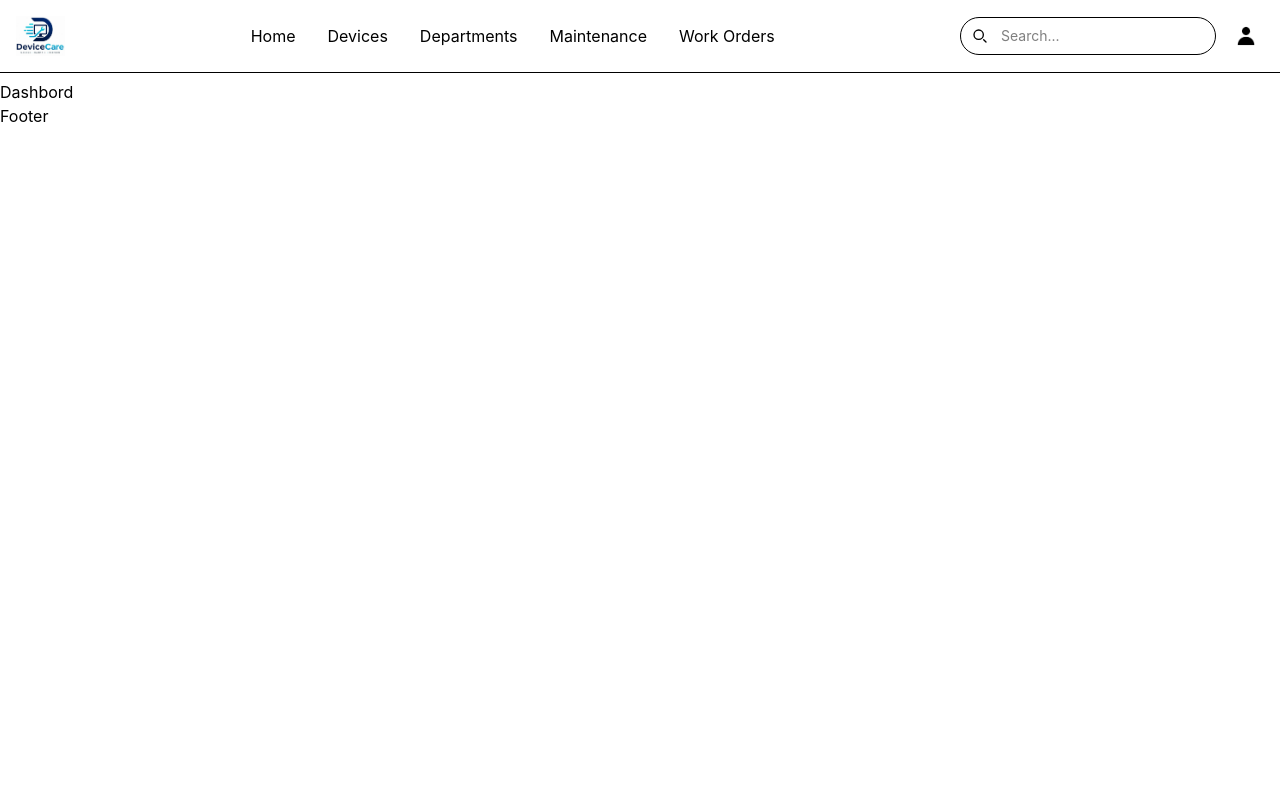
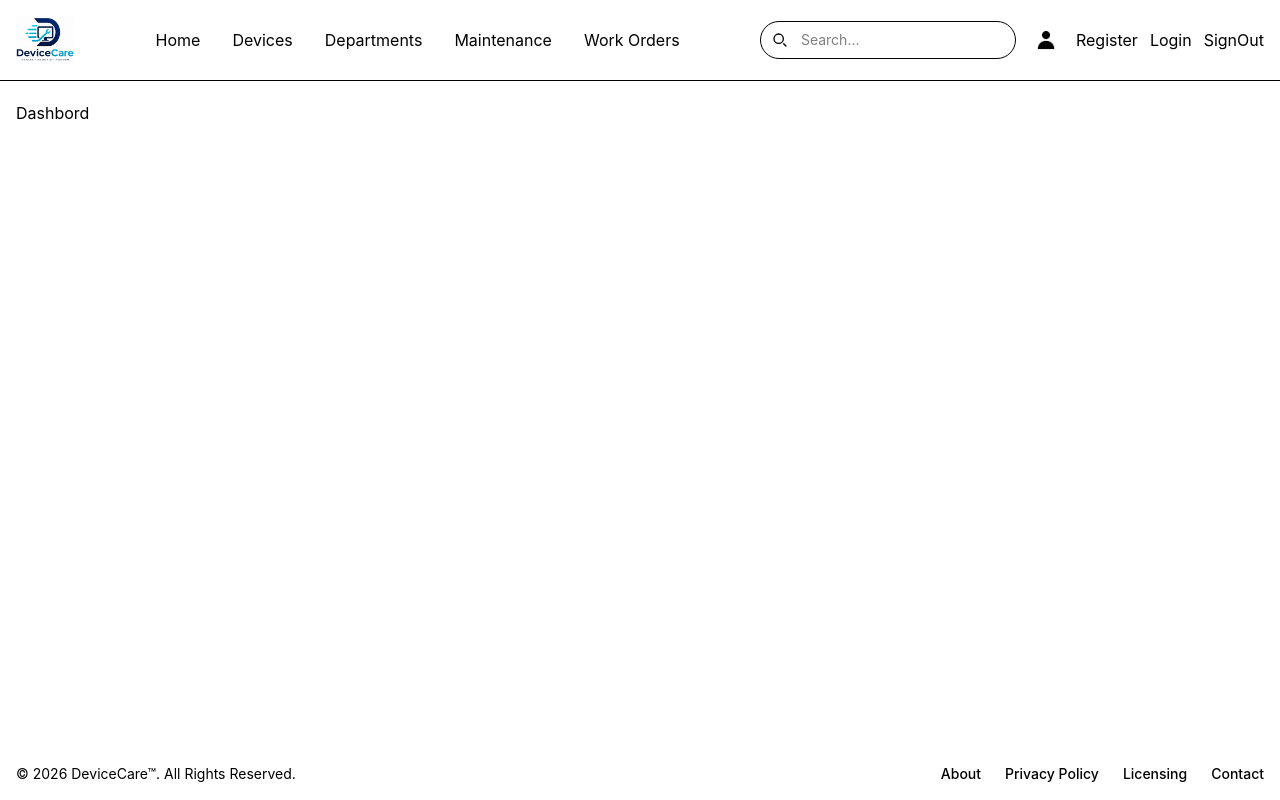
Before and after one commit to sondosmohammed0100-cmyk/Graduation_Proj, a React (Vite) app in the folder CMMS_Front/CMMS/: page / in a window 1280 px wide. Built offline with nearby package versions, Linux system fonts and the light colour scheme.

Commit message:
Editing nav & footer

```diff
--- a/CMMS_Front/CMMS/src/App.jsx
+++ b/CMMS_Front/CMMS/src/App.jsx
@@ -22,7 +22,7 @@ function App() {
         { path: 'devices', element: <Devices /> },
         { path: 'departments', element: <Department /> },
         {path:'maintenance',element:<Maintenance/>},
-        { path: 'order', element: <Order /> },
+        { path: 'orders', element: <Order /> },
         { path: '*', element: <Notfound /> }
 
       ]
--- a/CMMS_Front/CMMS/src/component/Footer/Footer.jsx
+++ b/CMMS_Front/CMMS/src/component/Footer/Footer.jsx
@@ -1,8 +1,30 @@
 import React from 'react'
 import style from "./Footer.module.css"
+import { Link } from 'react-router-dom'
 export default function Footer() {
   return <>
-  <h1>Footer</h1>
+
+  <footer className="bg-neutral-primary rounded-base shadow-xs mt-auto">
+    <div className="w-full mx-auto max-w-screen-xl p-4 md:flex md:items-center md:justify-between ">
+      <span className="text-sm text-body sm:text-center ">© 2026 <Link to="" className="hover:underline">DeviceCare™</Link>. All Rights Reserved.
+    </span>
+    <ul className="flex flex-wrap items-center mt-3 text-sm font-medium text-body sm:mt-0">
+        <li>
+            <Link to="" className="hover:underline me-4 md:me-6">About</Link>
+        </li>
+        <li>
+            <Link to="" className="hover:underline me-4 md:me-6">Privacy Policy</Link>
+        </li>
+        <li>
+            <Link to="" className="hover:underline me-4 md:me-6">Licensing</Link>
+        </li>
+        <li>
+            <Link to="" className="hover:underline">Contact</Link>
+        </li>
+    </ul>
+    </div>
+</footer>
 
   </>
+
 }
--- a/CMMS_Front/CMMS/src/component/Layout/Layout.jsx
+++ b/CMMS_Front/CMMS/src/component/Layout/Layout.jsx
@@ -3,17 +3,17 @@ import React from 'react'
 import style from "./Layout.module.css"
 import Footer from '../Footer/Footer'
 import Navbare from '../Navbare/Navbare'
-  import { Outlet } from 'react-router-dom'
+import { Outlet } from 'react-router-dom'
 export default function Layout() {
   return (
-    <>
+    <div className="flex flex-col min-h-screen">
       <Navbare />
 
-      <div className="container pt-20">
+      <div className="max-w-screen-xl mx-auto px-4 my-5 flex-grow w-full">
         <Outlet />
       </div>
 
       <Footer />
-    </>
+    </div>
   )
 }
--- a/CMMS_Front/CMMS/src/component/Navbare/Navbare.jsx
+++ b/CMMS_Front/CMMS/src/component/Navbare/Navbare.jsx
@@ -1,31 +1,72 @@
-import React, { useState } from 'react'
-import style from "./Navbare.module.css"
-import logo from '../../assets/logo.png'
-import imgdefault from '../../assets/imgdefault.png'
+import React, { useState } from "react";
+import style from "./Navbare.module.css";
+import logo from "../../assets/logo.png";
+import imgdefault from "../../assets/imgdefault.png";
+import { Link } from "react-router-dom";
 export default function Navbare() {
   const [open, setOpen] = useState(false);
 
   return (
-    <nav className="bg-neutral-primary fixed w-full z-20 top-0 start-0 border-b border-default">
+    <nav className="bg-neutral-primary sticky top-0 w-full z-20 border-b border-default">
+      <div className="max-w-screen-xl flex flex-wrap md:flex-nowrap items-center justify-between mx-auto p-4 gap-4">
+        {/* Logo */}
+        <div className="flex items-center order-1">
+          <img src={logo} alt="Logo" className="h-12 w-auto object-contain" />
+        </div>
 
-      <div className="max-w-screen-xl flex flex-wrap items-center justify-between mx-auto p-4">
+        {/* Menu - desktop inline, mobile collapsible */}
+        <div className={`${open ? "block" : "hidden"} md:block order-3 md:order-2 w-full md:w-auto`}>
+          <ul className="flex flex-col md:flex-row md:gap-8 p-4 md:p-0 items-start md:items-center">
+            <li>
+              <Link className="text-heading" to="/">
+                Home
+              </Link>
+            </li>
+            <li>
+              <Link className="text-heading" to="/devices">
+                Devices
+              </Link>
+            </li>
+            <li>
+              <Link className="text-heading" to="/departments">
+                Departments
+              </Link>
+            </li>
+            <li>
+              <Link className="text-heading" to="/maintenance">
+                Maintenance
+              </Link>
+            </li>
+            <li>
+              <Link className="text-heading" to="/orders">
+                Work Orders
+              </Link>
+            </li>
 
-        {/* Logo */}
-        <img
-          src={logo}
-          alt="Logo"
-          className="h-10 w-auto object-contain"
-        />
+            {/* Mobile auth links */}
+            <li className="md:hidden">
+              <Link to="register">Register</Link>
+            </li>
+            <li className="md:hidden">
+              <Link to="login">Login</Link>
+            </li>
+            <li className="md:hidden">
+              <span>SignOut</span>
+            </li>
+          </ul>
+        </div>
 
         {/* Right section */}
-        <div className="flex items-center gap-3 md:order-2">
-
+        <div className="flex items-center gap-3 order-2 md:order-3">
           {/* Search */}
           <div className="relative hidden md:block">
-
-            {/* icon */}
             <div className="absolute inset-y-0 left-0 flex items-center pl-3 pointer-events-none">
-              <svg className="w-4 h-4 text-body" xmlns="http://www.w3.org/2000/svg" fill="none" viewBox="0 0 24 24">
+              <svg
+                className="w-4 h-4 text-body"
+                xmlns="http://www.w3.org/2000/svg"
+                fill="none"
+                viewBox="0 0 24 24"
+              >
                 <path
                   stroke="currentColor"
                   strokeWidth="2"
@@ -35,7 +76,6 @@ export default function Navbare() {
               </svg>
             </div>
 
-            {/* input */}
             <input
               type="text"
               placeholder="Search..."
@@ -53,8 +93,9 @@ export default function Navbare() {
               "
             />
           </div>
+
           {/* User */}
-          <button className="flex text-sm rounded-full">
+          <button className="flex items-center text-sm rounded-full">
             <img
               className="w-9 h-9 rounded-full object-cover"
               src={imgdefault}
@@ -62,9 +103,25 @@ export default function Navbare() {
             />
           </button>
 
-          {/* Mobile button */}
-          <button className="md:hidden p-2">
-            <svg className="w-6 h-6 text-heading" fill="none" viewBox="0 0 24 24">
+          <ul className="hidden md:flex gap-3 items-center">
+            <li>
+              <Link to="register">Register</Link>
+            </li>
+            <li>
+              <Link to="login">Login</Link>
+            </li>
+            <li>
+              <span>SignOut</span>
+            </li>
+          </ul>
+
+          {/* Mobile search button */}
+          <button className="md:hidden p-2 flex items-center">
+            <svg
+              className="w-6 h-6 text-heading"
+              fill="none"
+              viewBox="0 0 24 24"
+            >
               <path
                 stroke="currentColor"
                 strokeWidth="2"
@@ -73,10 +130,9 @@ export default function Navbare() {
               />
             </svg>
           </button>
-          <button
-            onClick={() => setOpen(!open)}
-            className="md:hidden p-2"
-          >
+
+          {/* Mobile menu toggle */}
+          <button onClick={() => setOpen(!open)} className="md:hidden p-2 flex items-center">
             <svg className="w-6 h-6" fill="none" viewBox="0 0 24 24">
               <path
                 stroke="currentColor"
@@ -86,31 +142,8 @@ export default function Navbare() {
               />
             </svg>
           </button>
-
-
         </div>
-
-        {/* Menu */}
-        <div
-          className={`
-    ${open ? "block" : "hidden"}
-    absolute md:static top-full left-0 w-full md:w-auto
-    bg-white md:bg-transparent
-    shadow-md md:shadow-none
-    z-50
-    md:block
-  `}
-        >
-          <ul className="flex flex-col md:flex-row md:gap-8 p-4 md:p-0">
-            <li><a className="text-heading" href="/">Home</a></li>
-            <li><a className="text-heading" href="/devices">Devices</a></li>
-            <li><a className="text-heading" href="/departments">Departments</a></li>
-            <li><a className="text-heading" href="/maintenance">Maintenance</a></li>
-            <li><a className="text-heading" href="/orders">Work Orders</a></li>
-          </ul>
-        </div>
-
       </div>
     </nav>
-  )
+  );
 }
```
Also changed, not shown: 1 other file (tests, documents, lock files or other folders). Lines whose indentation alone changed are shown as unchanged.
